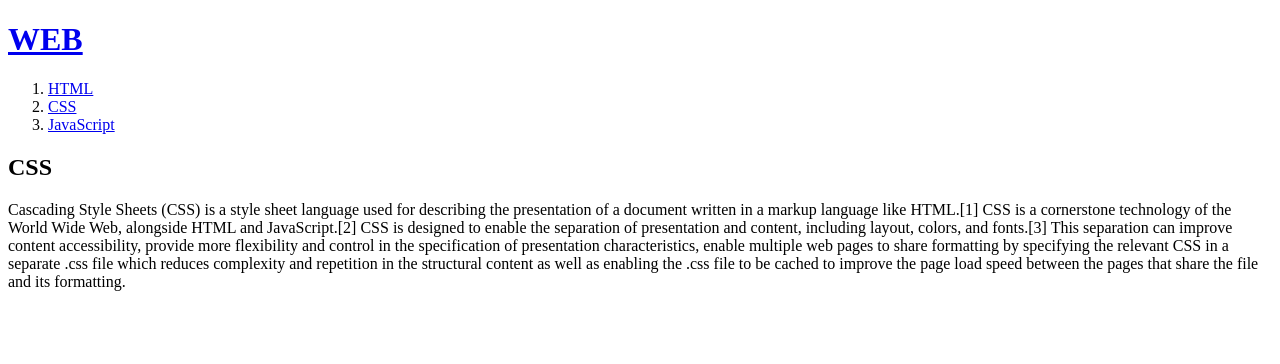
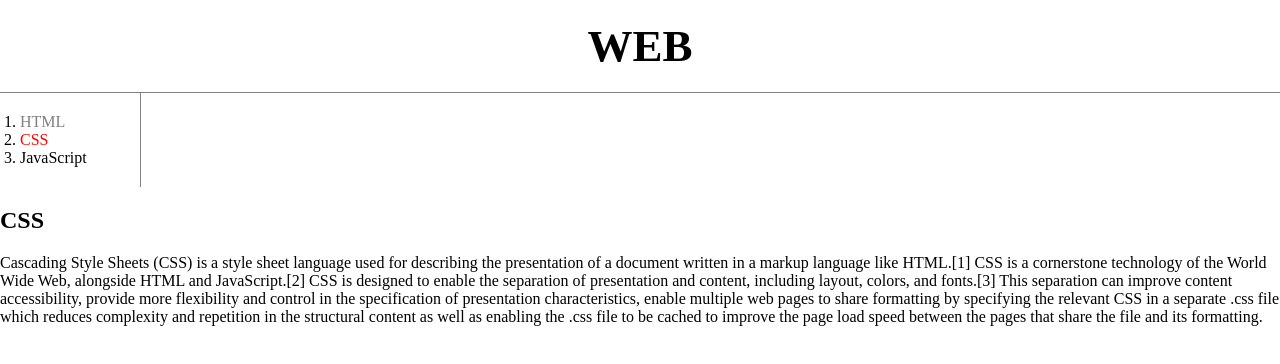
Before and after one commit to cyr4715/web1, a plain HTML site: page 2.html in a window 1280 px wide. Drawn offline with Linux system fonts and the light colour scheme; a script that the page names is missing.

Commit message:
Update 2.html

```diff
--- a/2.html
+++ b/2.html
@@ -12,21 +12,56 @@
 
   gtag('config', 'UA-178277471-1');
 </script>
-
+<style>
+  body{
+    margin: 0;
+  }
+  a {
+    color:black;
+    text-decoration:none;
+  }
+  .saw {
+    color:gray;
+  }
+  #active {
+    color:red;
+  }
+  h1 {
+     font-size:45px;
+     text-align: center;
+     border-bottom:1px solid gray;
+     margin: 0;
+     padding: 20px;
+  }
+  ol{
+    border-right: 1px solid gray;
+    width: 100px;
+    margin: 0;
+    padding: 20px;
+  }
+  #gird{
+    display: grid;
+    grid-template-columns: 150px 1fr;
+  }
+</style>
 </head>
 
 <body>
   <h1><a href="index.html">WEB</a></h1>
+  <div id="grid">
     <ol>
-  <li><a href="1.html">HTML</a></li>
-  <li><a href="2.html">CSS</a></li>
+      <li><a href="1.html" class="saw">HTML</a></li>
+      <li><a href="2.html" class="saw" id="active">CSS</a></li>
       <li><a href="3.html">JavaScript</a></li>
     </ol>
+    <div>
       <h2>CSS</h2>
       <p>Cascading Style Sheets (CSS) is a style sheet language used for describing the presentation of a document written in a markup language like HTML.[1] CSS is a cornerstone technology of the World Wide Web, alongside HTML and JavaScript.[2]
 
       CSS is designed to enable the separation of presentation and content, including layout, colors, and fonts.[3] This separation can improve content accessibility, provide more flexibility and control in the specification of presentation characteristics, enable multiple web pages to share formatting by specifying the relevant CSS in a separate .css file which reduces complexity and repetition in the structural content as well as enabling the .css file to be cached to improve the page load speed between the pages that share the file and its formatting.
       </p>
+    </div>
+  </div>
 <p>
   <div id="disqus_thread"></div>
   <script>
```
Lines whose indentation alone changed are shown as unchanged.
